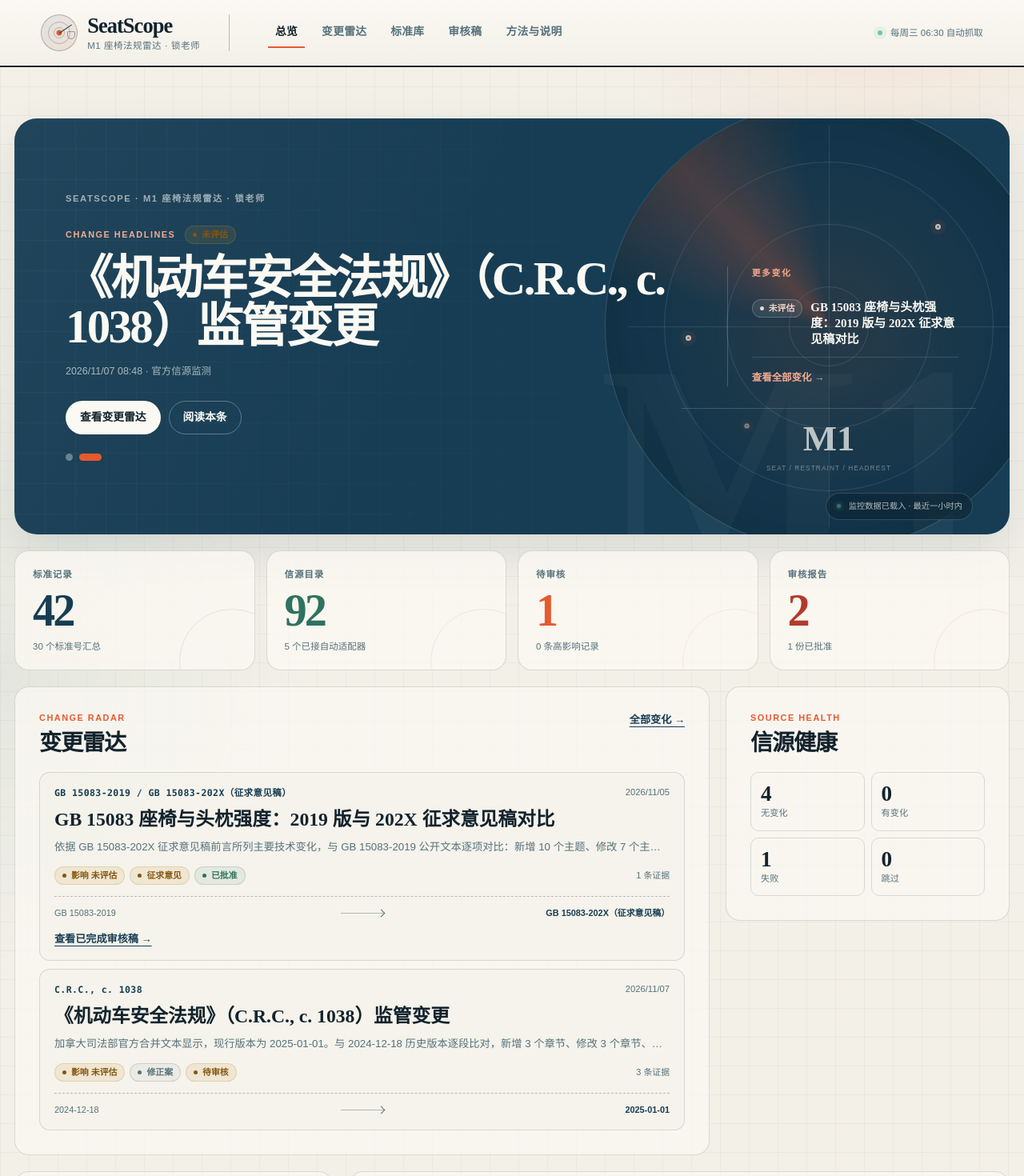
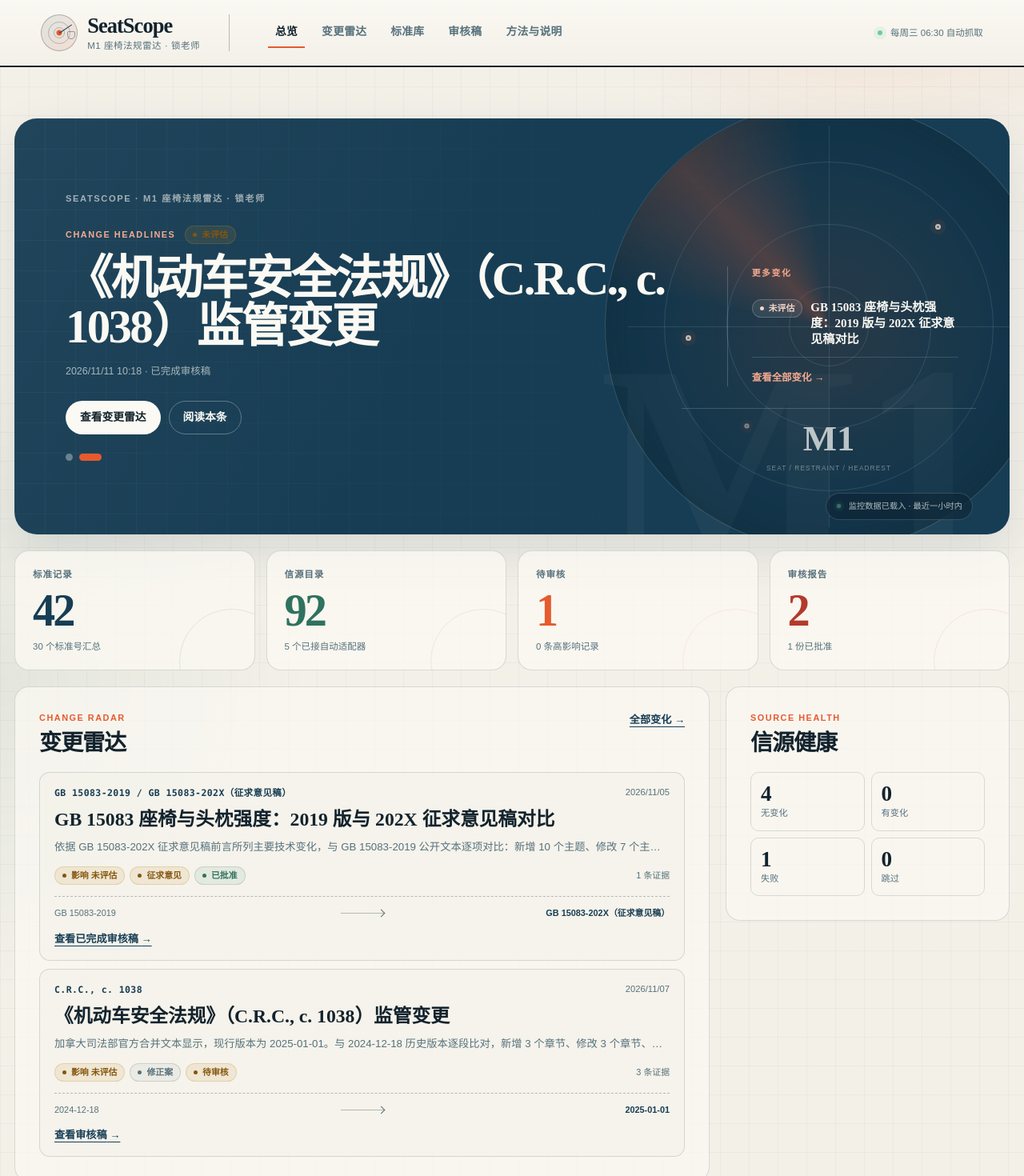
Before and after one commit to SuodunhuangAI2026/Vehicle_Seat_regulation_radar, a React (Vite) app: page /#/ in a window 1280 px wide. Shown: the top 1470 px of the page at 80% size. Built offline with nearby package versions, Linux system fonts and the light colour scheme.

Commit message:
fix: render reports on change detail routes

```diff
--- a/src/components/ChangeCard.tsx
+++ b/src/components/ChangeCard.tsx
@@ -15,10 +15,9 @@ export function ChangeCard({
   change: RegulationChange;
   compact?: boolean;
 }) {
-  const completedReportPath =
-    change.reviewStatus === "approved" && change.reportPath
-      ? publicAssetPath(change.reportPath)
-      : undefined;
+  const reportPath = change.reportPath
+    ? publicAssetPath(change.reportPath)
+    : undefined;
 
   return (
     <article className={`change-card ${compact ? "is-compact" : ""}`}>
@@ -27,9 +26,9 @@ export function ChangeCard({
         <span className="change-date">{formatDate(change.detectedAt)}</span>
       </div>
       <h3>
-        {completedReportPath ? (
+        {reportPath ? (
           <a
-            href={completedReportPath}
+            href={reportPath}
             target="_blank"
             rel="noreferrer noopener"
           >
@@ -57,14 +56,15 @@ export function ChangeCard({
         <i aria-hidden="true" />
         <strong>{change.newVersion ?? "新版未确认"}</strong>
       </div>
-      {completedReportPath && (
+      {reportPath && (
         <a
           className="text-link change-card-report-link"
-          href={completedReportPath}
+          href={reportPath}
           target="_blank"
           rel="noreferrer noopener"
         >
-          查看已完成审核稿 <span aria-hidden="true">→</span>
+          {change.reviewStatus === "approved" ? "查看已完成审核稿" : "查看审核稿"}{" "}
+          <span aria-hidden="true">→</span>
         </a>
       )}
     </article>
--- a/src/pages/ChangeDetailPage.tsx
+++ b/src/pages/ChangeDetailPage.tsx
@@ -5,6 +5,7 @@ import {
   changeTypeLabels,
   formatDate,
   formatDateTime,
+  publicAssetPath,
   reviewLabels,
   severityLabels,
 } from "../lib/format";
@@ -38,6 +39,16 @@ export function ChangeDetailPage({
           返回变更雷达
         </Link>
       </div>
+    );
+  }
+
+  if (change.reportPath) {
+    return (
+      <iframe
+        className="report-document-frame"
+        src={publicAssetPath(change.reportPath)}
+        title="Regulatory change report"
+      />
     );
   }
 
--- a/src/pages/OverviewPage.tsx
+++ b/src/pages/OverviewPage.tsx
@@ -118,19 +118,18 @@ export function OverviewPage({
     .filter((change) => change.reviewStatus !== "rejected")
     .map((change) => {
       const report = reportByChangeId.get(change.id);
-      const completedReportHref =
-        change.reviewStatus === "approved" && change.reportPath
-          ? publicAssetPath(change.reportPath)
-          : undefined;
+      const reportHref = change.reportPath
+        ? publicAssetPath(change.reportPath)
+        : undefined;
       return {
         id: change.id,
         title: change.title,
-        href: completedReportHref ?? `/changes/${change.id}`,
-        opensReport: Boolean(completedReportHref),
+        href: reportHref ?? `/changes/${change.id}`,
+        opensReport: Boolean(reportHref),
         severity: change.severity,
         updatedAt:
-          completedReportHref && report ? report.generatedAt : change.detectedAt,
-        reportPriority: completedReportHref ? 1 : 0,
+          reportHref && report ? report.generatedAt : change.detectedAt,
+        reportPriority: reportHref ? 1 : 0,
       };
     })
     .sort(
--- a/src/styles/app.css
+++ b/src/styles/app.css
@@ -83,6 +83,16 @@ a {
 
 .app-shell {
   min-height: 100vh;
+}
+
+.report-document-frame {
+  position: fixed;
+  z-index: 1000;
+  inset: 0;
+  width: 100%;
+  height: 100%;
+  border: 0;
+  background: var(--paper);
 }
 
 .site-header {
```
Also changed, not shown: 1 other file (tests, documents, lock files or other folders).
